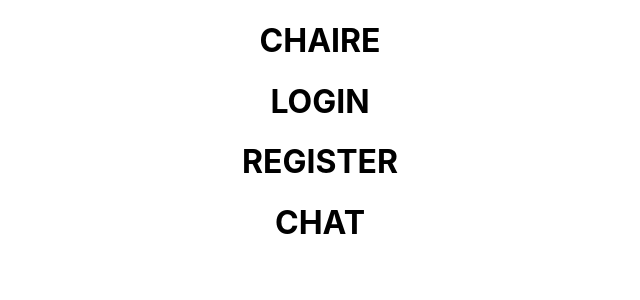
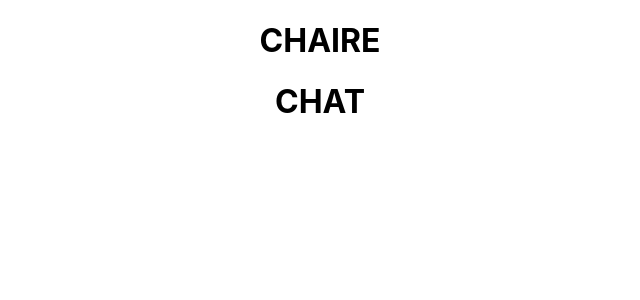
Before and after one commit to koashima/chaire, a React (Create React App) app in the folder chaire-frontend/: page / in a window 1280 px wide. Shown: the top 300 px of the page, without its empty margins (320-960 px from the left). Built offline with nearby package versions, Linux system fonts and the light colour scheme.

Commit message:
Sets up basic routing

```diff
--- a/chaire-frontend/package.json
+++ b/chaire-frontend/package.json
@@ -8,6 +8,7 @@
     "@testing-library/user-event": "^12.1.10",
     "react": "^17.0.1",
     "react-dom": "^17.0.1",
+    "react-router-dom": "^5.2.0",
     "react-scripts": "4.0.1",
     "web-vitals": "^0.2.4"
   },
--- a/chaire-frontend/src/App.js
+++ b/chaire-frontend/src/App.js
@@ -1,3 +1,4 @@
+import { BrowserRouter as Router, Route, Switch } from 'react-router-dom';
 import './App.css';
 import Login from './components/Auth/Login';
 import Register from './components/Auth/Register';
@@ -5,12 +6,17 @@
 
 function App() {
   return (
-    <div className="App">
-      <h1>CHAIRE</h1>
-      <Login />
-      <Register />
-      <Chat />
-    </div>
+    <Router>
+      <div className="App">
+        <h1>CHAIRE</h1>
+        <Switch>
+          <Route exact path="/" component={Chat} />
+          <Route path="/login" component={Login} />
+          <Route path="/register" component={Register} />
+          <Route render={() => <h1>BIG OOF AKA 404 PAGE NOT FOUND</h1>} />
+        </Switch>
+      </div>
+    </Router>
   );
 }
 
```
Also changed, not shown: 2 other files (tests, documents, lock files or other folders).
